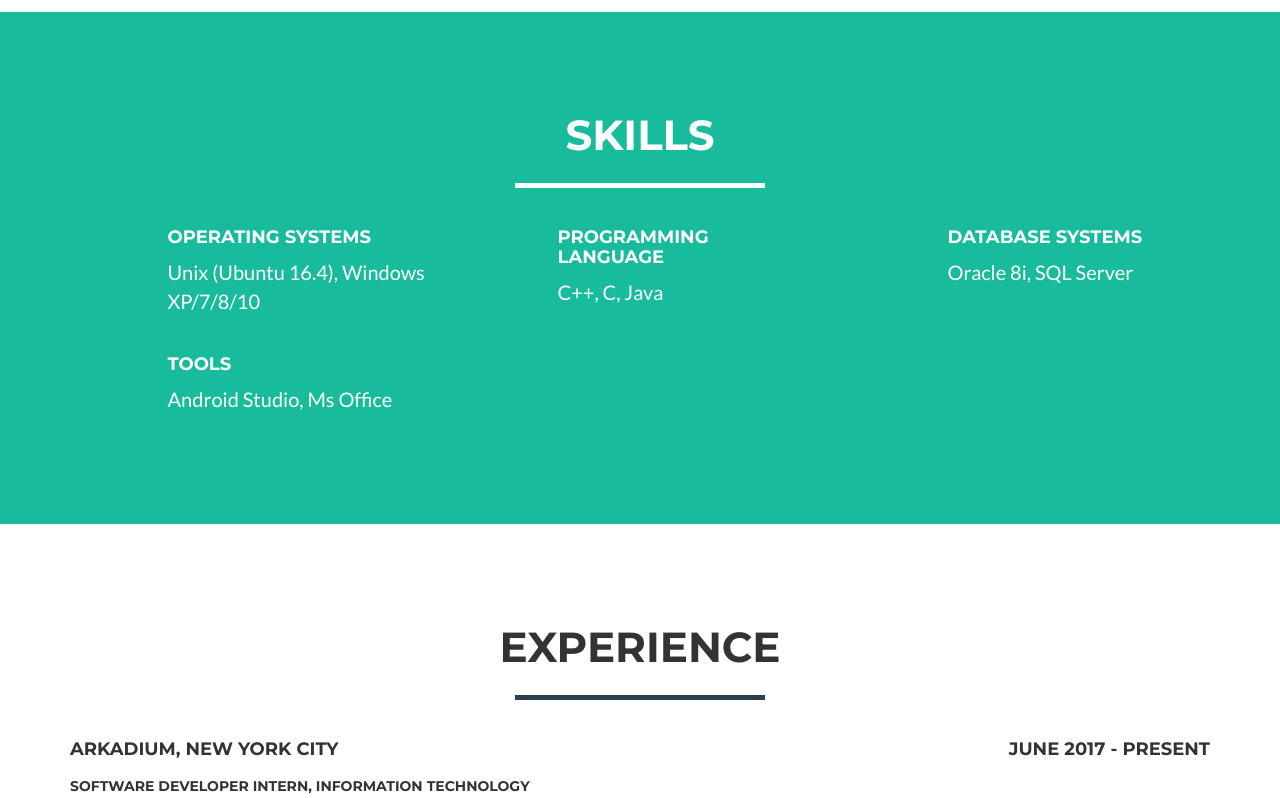
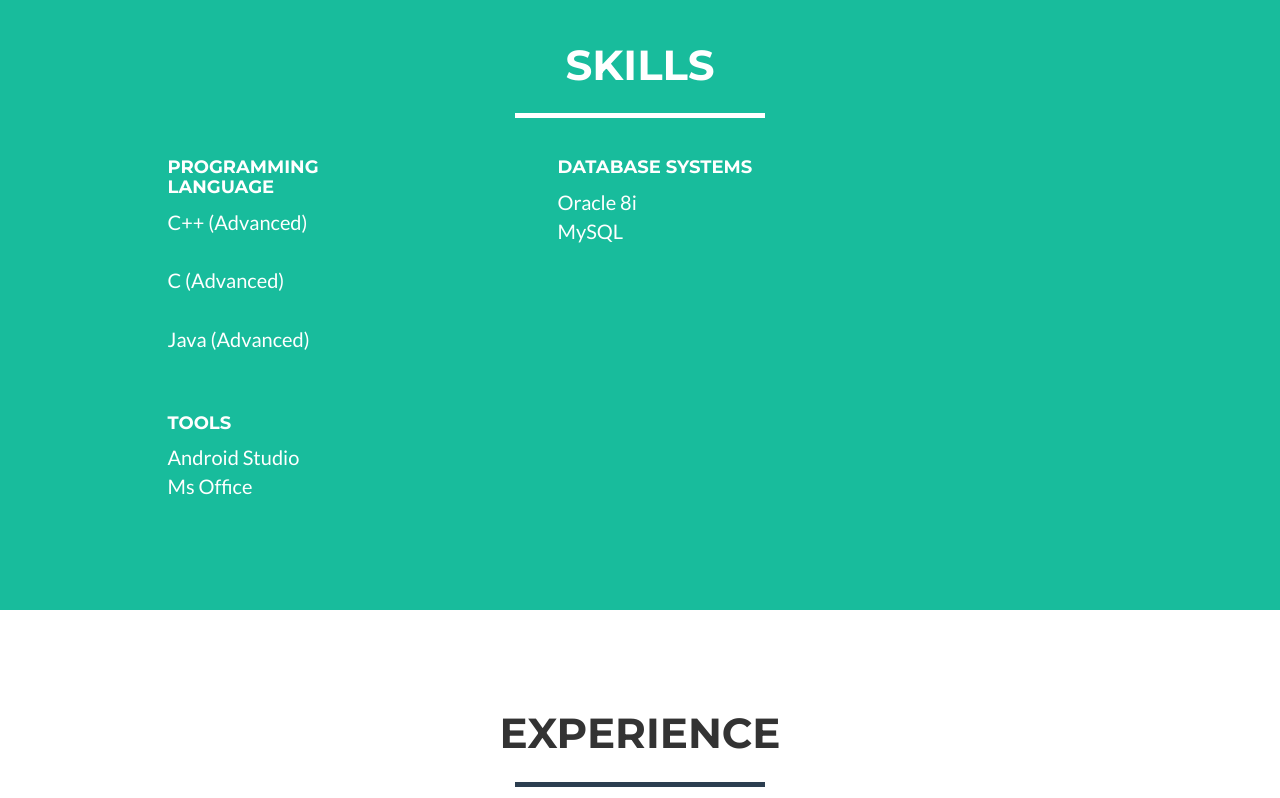
Before and after one commit to aashnamehta/Profile, a website: page index.html in a window 1280 px wide. Shown: the part 1493-2291 px from the top of the page. Drawn offline with nearby package versions, Linux system fonts and the light colour scheme; some packages are replaced by stand-ins of ours; a script that the page names is missing; files whose address does not match are found by name.

Commit message:
Update index.html

```diff
--- a/index.html
+++ b/index.html
@@ -84,7 +84,7 @@
 		<div class="container">
 			<div class="row">
 				<div class="col-lg-12">
-					<img class="img-responsive" src="img/aashna11.png" alt="">
+					<img class="img-responsive" src="img/aashna12.png" alt="">
 					<div class="intro-text">
 						<span class="name">Aashna Mehta</span>
 						<hr class="star-light">
@@ -134,7 +134,7 @@
 					<p>Class 12th</p>
 				</div>
 				<div class="col-lg-12">
-					<p>PERCENTAGE<span>90.25%</span></p>
+					<p>PERCENTAGE <span>90.25%</span></p>
 				</div>
 			</div>
 		</div>
@@ -150,23 +150,25 @@
 				</div>
 			</div>
 			<div class="row">
-				<div class="col-lg-3 col-lg-offset-1">
-					<h4>Operating Systems</h4>
-					<p>Unix (Ubuntu 16.4), Windows XP/7/8/10</p>
-				</div>
+
 				<div class="col-lg-3 col-lg-offset-1">
 					<h4>Programming Language</h4>
-					<p>C++, C, Java</p>
-				</div>
+					<p>C++   (Advanced)</p>
+					<br>
+					<p>C     (Advanced)</p>
+			         	<br>
+					<p>Java  (Advanced)</p>
+			          </br>
+		                </div>
 				<div class="col-lg-3 col-lg-offset-1">
 					<h4>Database Systems</h4>
-					<p>Oracle 8i, SQL Server</p>
+					<p>Oracle 8i<br> MySQL</p>
 				</div>
 			</div><br/>
 			<div class="row">
 				<div class="col-lg-3 col-lg-offset-1">
 					<h4>Tools</h4>
-					<p> Android Studio, Ms Office</p>
+					<p> Android Studio<br> Ms Office</p>
 				</div>
 
 			</div>
```
